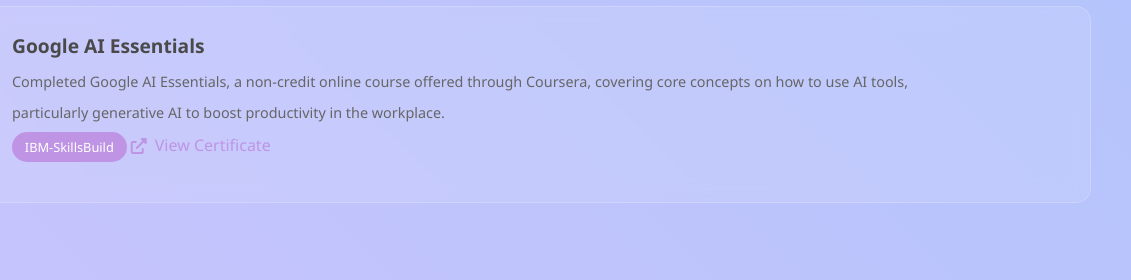
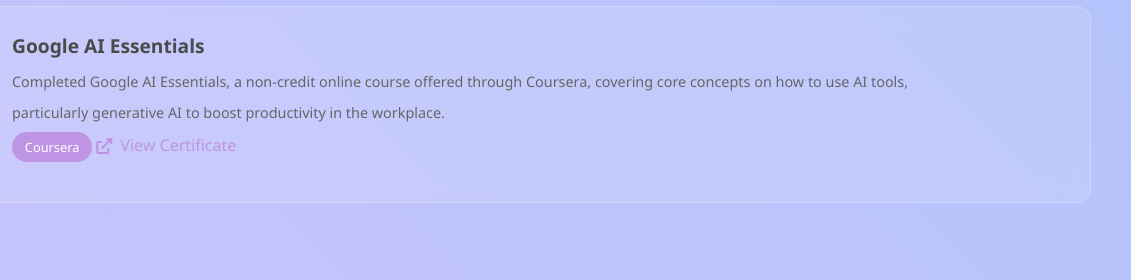
Before and after one commit to ivbaze/ivbaze, a plain HTML site: page index.html in a window 1280 px wide. Shown: the part 3360-3640 px from the top of the page, 149-1280 px from the left. Drawn offline with Linux system fonts and the light colour scheme; no server answers.

Commit message:
Update index.html

```diff
--- a/index.html
+++ b/index.html
@@ -112,7 +112,7 @@
                     <h3>Google AI Essentials</h3>
                     <p>Completed Google AI Essentials, a non-credit online course offered through Coursera, covering core concepts on how to use AI tools,</p>
                     <p>particularly generative AI to boost productivity in the workplace. </p>
-                    <span class="cert-issuer">IBM-SkillsBuild</span>
+                    <span class="cert-issuer">Coursera</span>
                     <a href="https://coursera.org/share/fbce65427d1a4707c9cfbcc50b287ddf" class="cert-link" target="_blank">
                         <i class="fas fa-external-link-alt"></i> View Certificate
                     </a>
```
